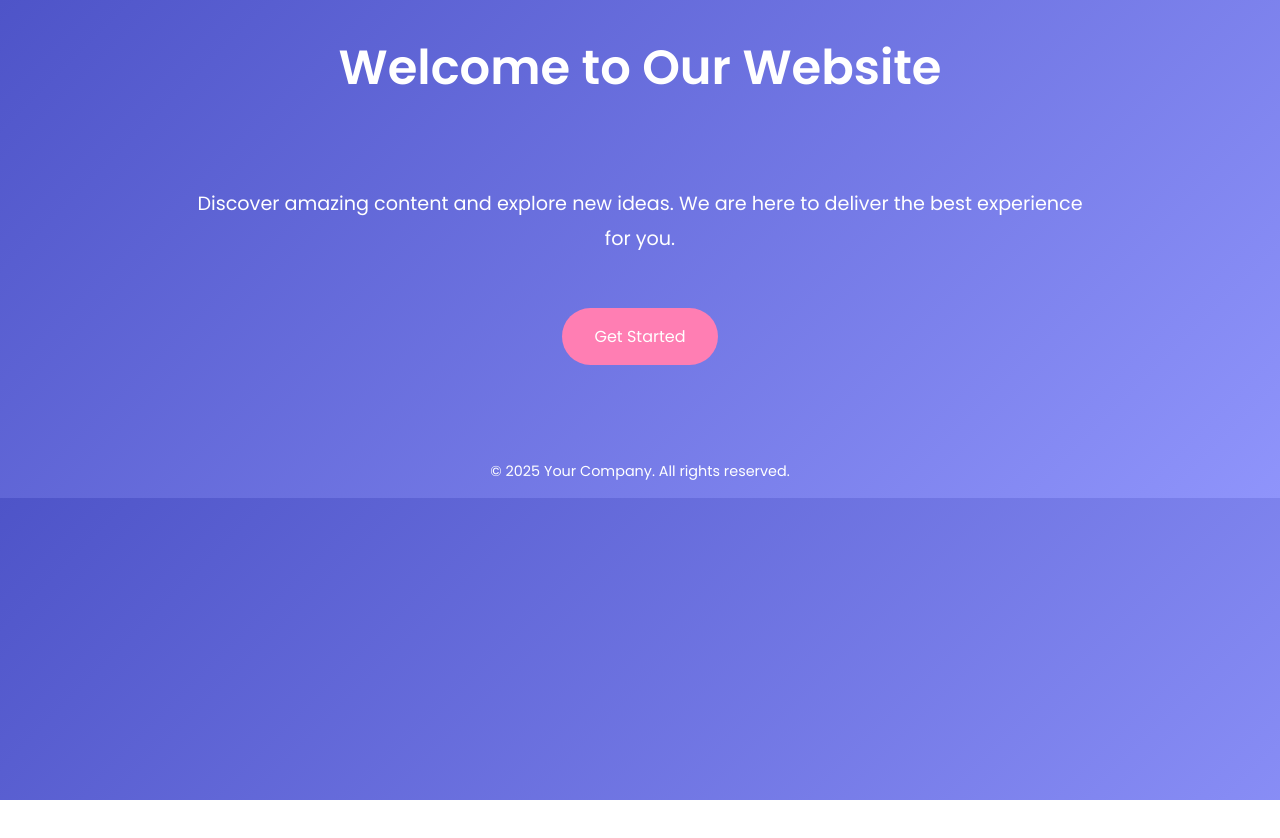
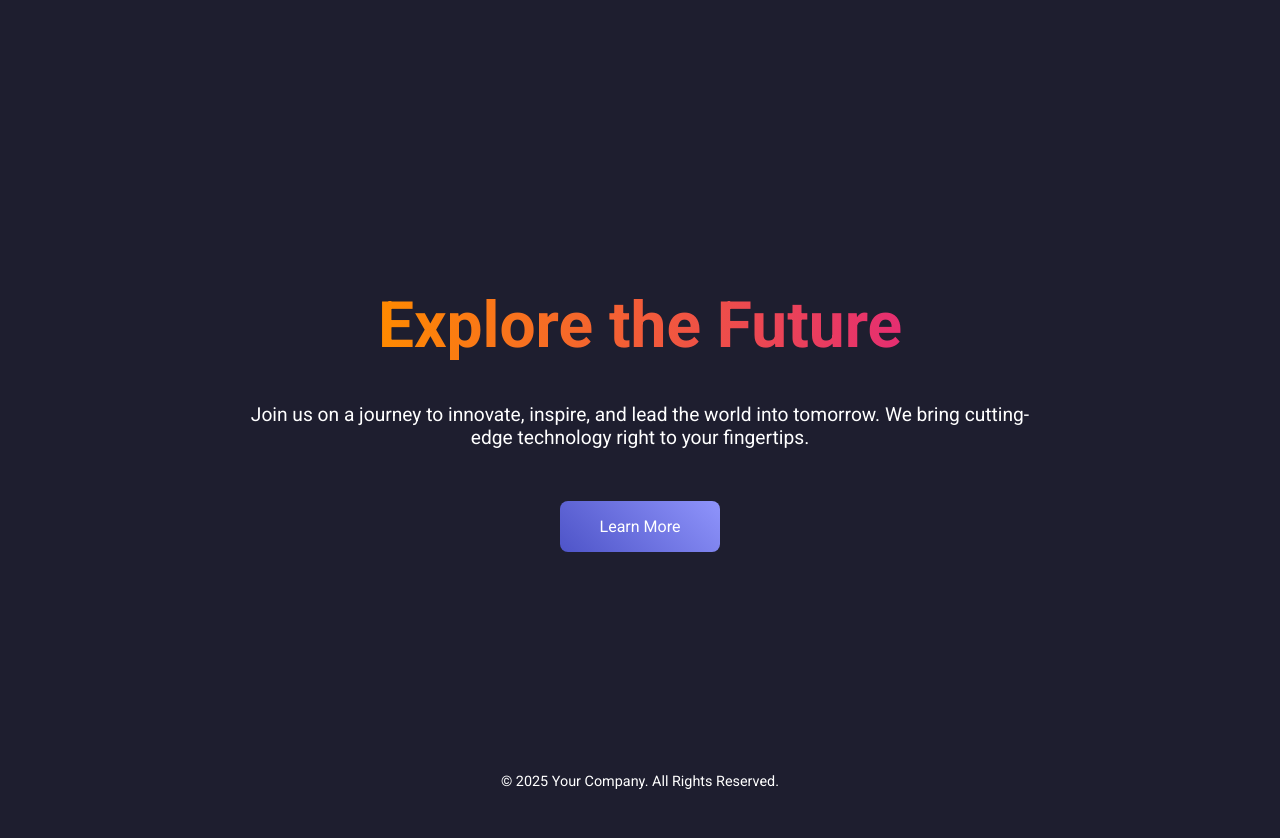
Before and after one commit to arjit547/airindia, a plain HTML site: page index.html in a window 1280 px wide. Before the commit the page ends 800 px from the top, so only its background shows below. Drawn offline with Linux system fonts and the light colour scheme.

Commit message:
Update index.html

```diff
--- a/index.html
+++ b/index.html
@@ -4,75 +4,76 @@
 <head>
     <meta charset="UTF-8">
     <meta name="viewport" content="width=device-width, initial-scale=1.0">
-    <title>Welcome to Our Website</title>
-    <link href="https://fonts.googleapis.com/css2?family=Poppins:wght@300;400;600&display=swap" rel="stylesheet">
+    <title>Modern Landing Page</title>
+    <link href="https://fonts.googleapis.com/css2?family=Roboto:wght@300;400;700&display=swap" rel="stylesheet">
     <style>
         body {
             margin: 0;
             padding: 0;
-            font-family: 'Poppins', sans-serif;
-            background: linear-gradient(135deg, #4e54c8, #8f94fb);
-            color: white;
-            overflow-x: hidden;
+            font-family: 'Roboto', sans-serif;
+            background: #1e1e2f;
+            color: #ffffff;
             text-align: center;
+            box-sizing: border-box;
         }
 
-        header {
-            padding: 2rem;
-        }
-
-        .container {
-            max-width: 900px;
-            margin: 0 auto;
-            padding: 2rem;
+        .hero {
+            display: flex;
+            flex-direction: column;
+            justify-content: center;
+            align-items: center;
+            height: 100vh;
+            padding: 20px;
         }
 
         h1 {
-            font-size: 3rem;
-            margin: 0;
+            font-size: 4rem;
+            margin: 0 0 20px;
+            background: linear-gradient(90deg, #ff8a00, #e52e71);
+            -webkit-background-clip: text;
+            -webkit-text-fill-color: transparent;
         }
 
         p {
             font-size: 1.2rem;
-            line-height: 1.8;
+            margin: 20px 0;
+            max-width: 800px;
         }
 
         .btn {
             display: inline-block;
             margin-top: 2rem;
-            padding: 1rem 2rem;
+            padding: 1rem 2.5rem;
             font-size: 1rem;
             color: white;
             text-decoration: none;
-            border-radius: 50px;
-            background: #ff7eb3;
-            transition: background 0.3s;
+            border-radius: 8px;
+            background: linear-gradient(45deg, #4e54c8, #8f94fb);
+            transition: transform 0.3s ease;
         }
 
         .btn:hover {
-            background: #ff4d94;
+            transform: translateY(-5px);
         }
 
         footer {
-            margin-top: 3rem;
-            padding: 1rem;
+            position: absolute;
+            bottom: 10px;
+            width: 100%;
             font-size: 0.9rem;
         }
     </style>
 </head>
 
 <body>
-    <header>
-        <h1>Welcome to Our Website</h1>
-    </header>
-
-    <div class="container">
-        <p>Discover amazing content and explore new ideas. We are here to deliver the best experience for you.</p>
-        <a href="#" class="btn">Get Started</a>
+    <div class="hero">
+        <h1>Explore the Future</h1>
+        <p>Join us on a journey to innovate, inspire, and lead the world into tomorrow. We bring cutting-edge technology right to your fingertips.</p>
+        <a href="#" class="btn">Learn More</a>
     </div>
 
     <footer>
-        &copy; 2025 Your Company. All rights reserved.
+        &copy; 2025 Your Company. All Rights Reserved.
     </footer>
 </body>
 
```
